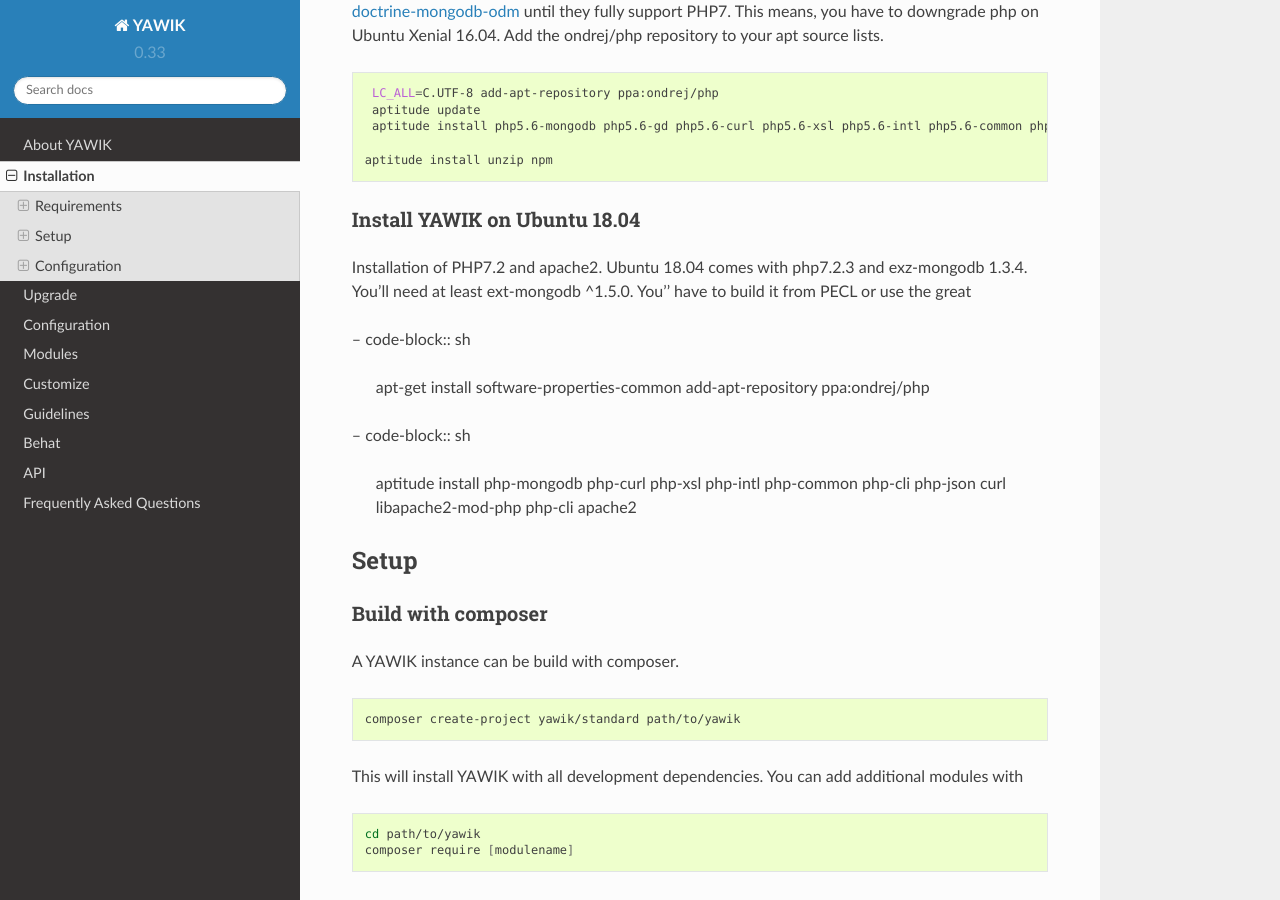
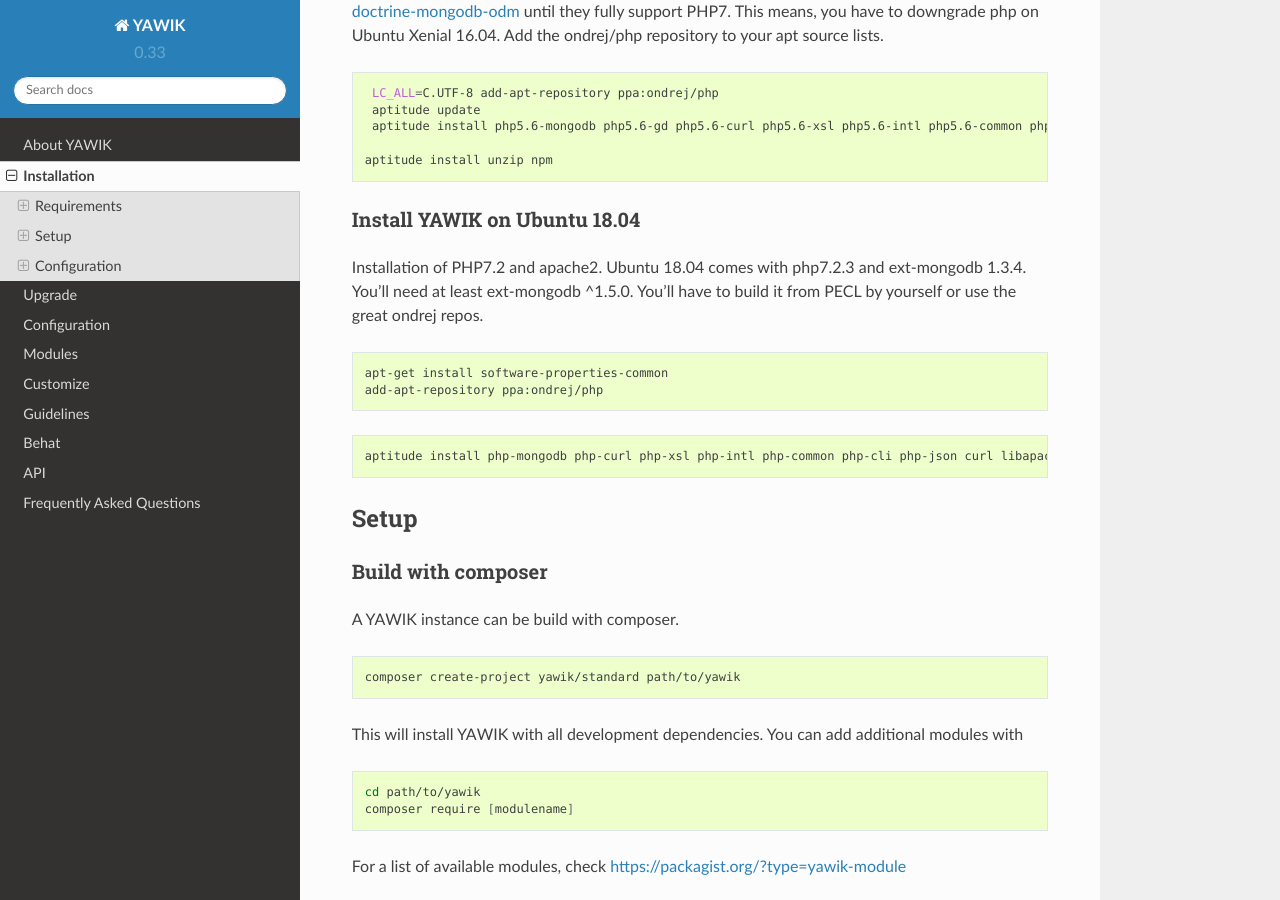
Before and after one commit to cross-solution/YawikDocs, a Sphinx documentation site: the page built from source/installation.rst, in a window 1280 px wide and 900 px high, scrolled down 1936 px. Built offline with Sphinx 7.4.7 and the Read the Docs theme 2.0.0, drawn with Linux system fonts in a browser that asks for light colours; a script that is not in the unit is left out; comment, search, counter and statistics services are not loaded.

Commit message:
fixes typos

```diff
--- a/source/installation.rst
+++ b/source/installation.rst
@@ -113,16 +113,16 @@
 Install YAWIK on Ubuntu 18.04
 ^^^^^^^^^^^^^^^^^^^^^^^^^^^^^
 
-Installation of PHP7.2 and apache2. Ubuntu 18.04 comes with php7.2.3 and exz-mongodb 1.3.4. You'll need at least ext-mongodb ^1.5.0. You'' have to build it
-from PECL or use the great
+Installation of PHP7.2 and apache2. Ubuntu 18.04 comes with php7.2.3 and ext-mongodb 1.3.4. You'll need at least ext-mongodb ^1.5.0. You'll have to build it
+from PECL by yourself or use the great ondrej repos.
 
--- code-block:: sh
+.. code-block:: sh
 
     apt-get install software-properties-common
     add-apt-repository ppa:ondrej/php
 
 
--- code-block:: sh
+.. code-block:: sh
 
     aptitude install php-mongodb php-curl php-xsl php-intl php-common php-cli php-json curl libapache2-mod-php php-cli apache2
 
```
